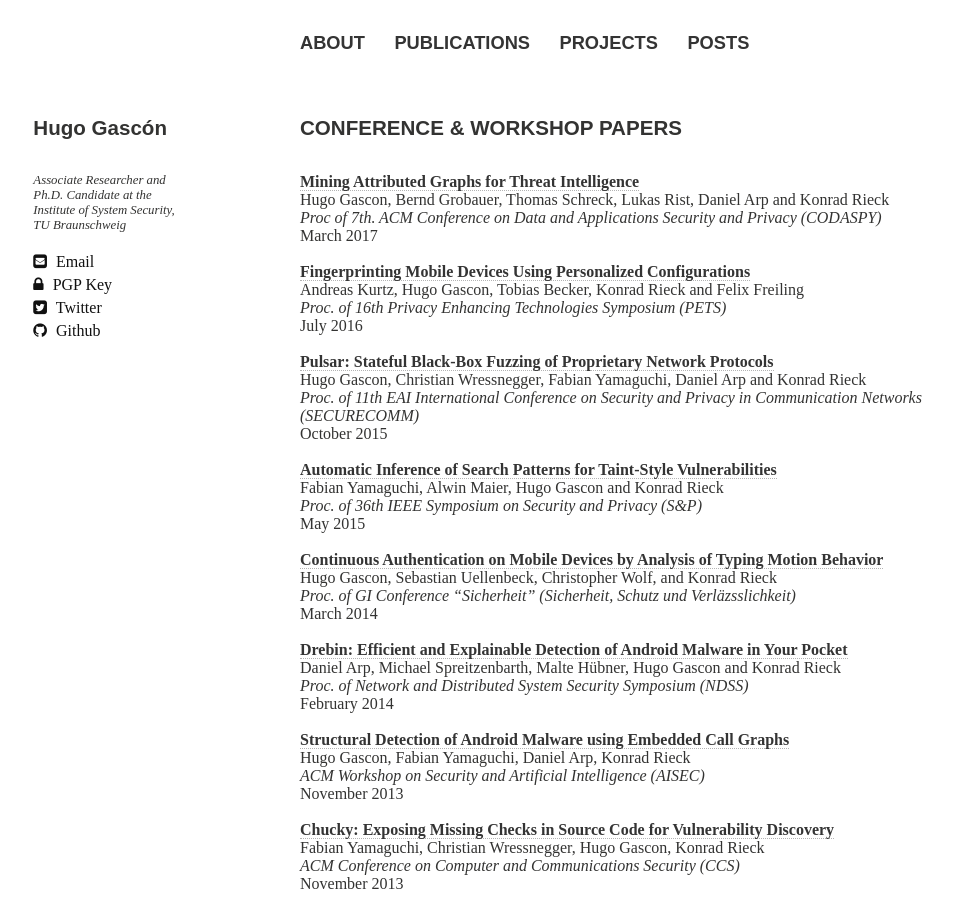
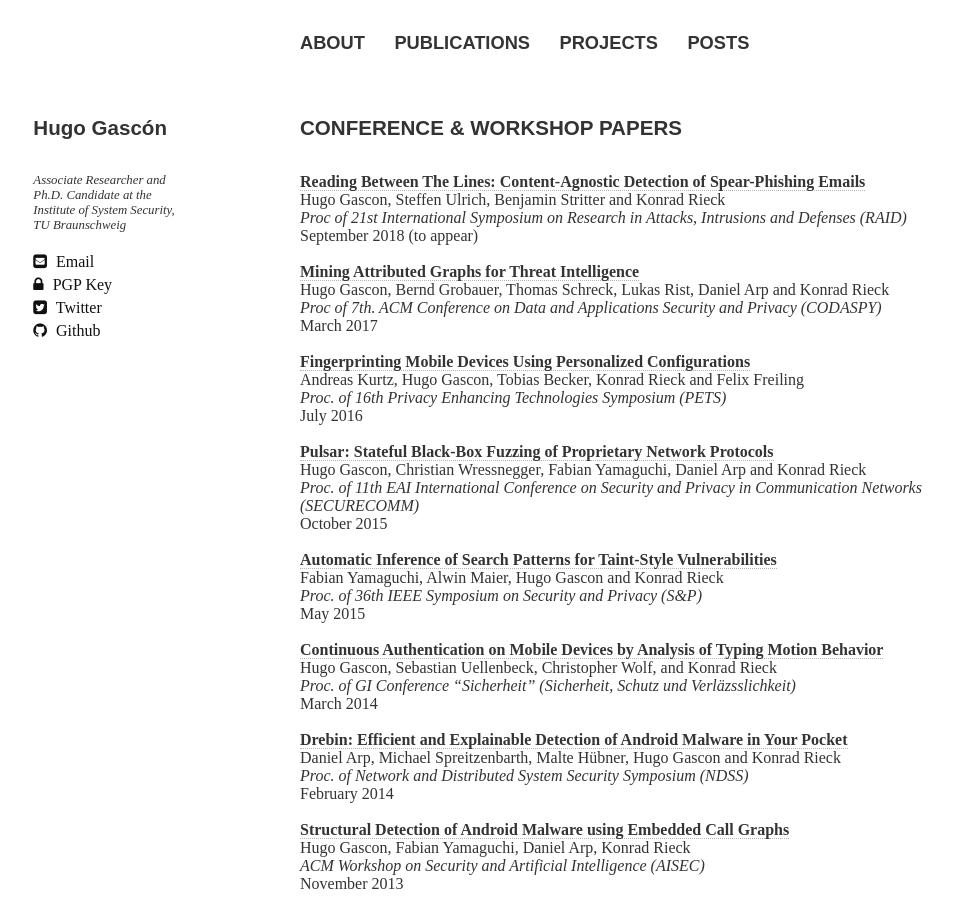
Before and after one commit to hgascon/hgascon.github.io, a Jekyll site: the page built from publications/index.md, in a window 1280 px wide and 900 px high. Shown: the whole window, without its empty margins (20-973 px from the left). Built offline with Jekyll 4.4.1, drawn with Linux system fonts in a browser that asks for light colours; nearby versions of some CDN libraries; some web fonts are replaced.

Commit message:
Add RAID paper

```diff
--- a/publications/index.md
+++ b/publications/index.md
@@ -9,6 +9,11 @@ comments: false
 
 #### CONFERENCE & WORKSHOP PAPERS
 
+[**Reading Between The Lines: Content-Agnostic Detection of Spear-Phishing Emails**](/publications/hgascon_raid2018.pdf)<br>
+Hugo Gascon, Steffen Ulrich, Benjamin Stritter and Konrad Rieck<br>
+*Proc of 21st International Symposium on Research in Attacks, Intrusions and Defenses (RAID)*<br>
+September 2018 (to appear)<br>
+<br>
 [**Mining Attributed Graphs for Threat Intelligence**](/publications/2017-codaspy.pdf)<br>
 Hugo Gascon, Bernd Grobauer, Thomas Schreck, Lukas Rist, Daniel Arp and Konrad Rieck<br>
 *Proc of 7th. ACM Conference on Data and Applications Security and Privacy (CODASPY)*<br>
```
